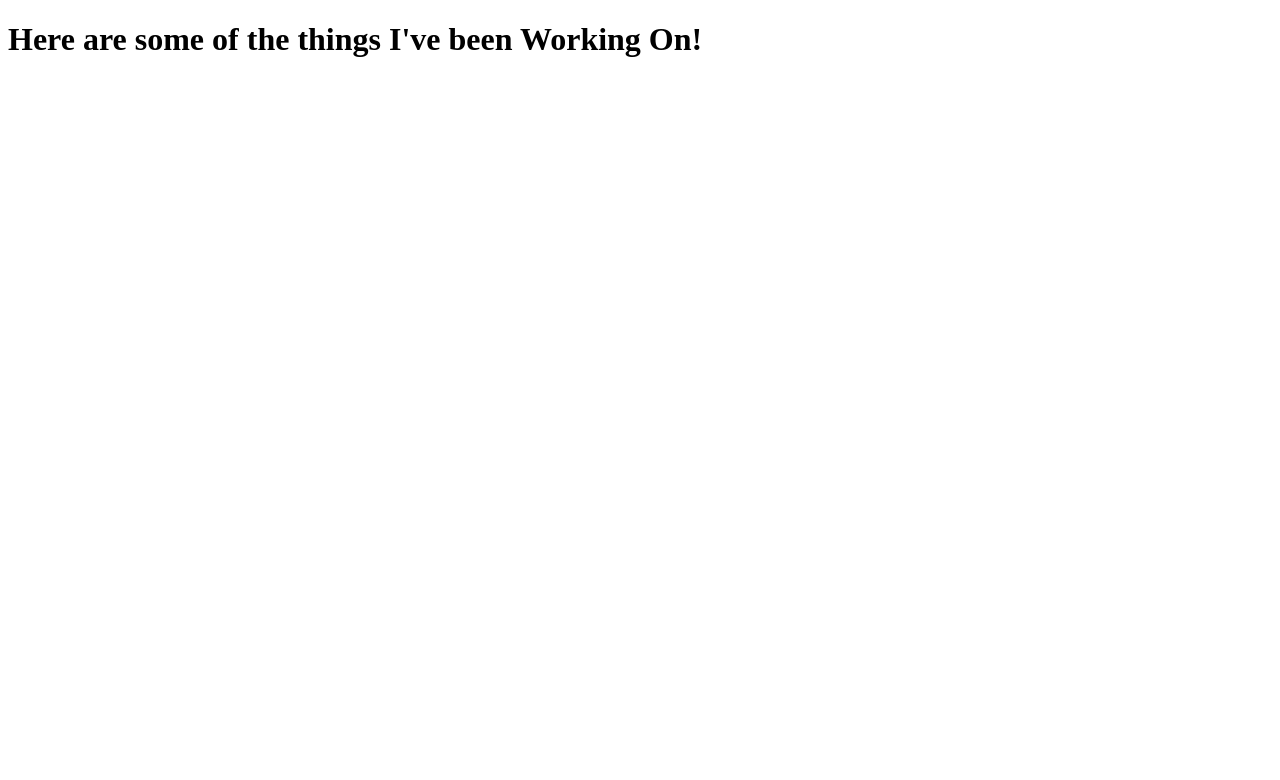
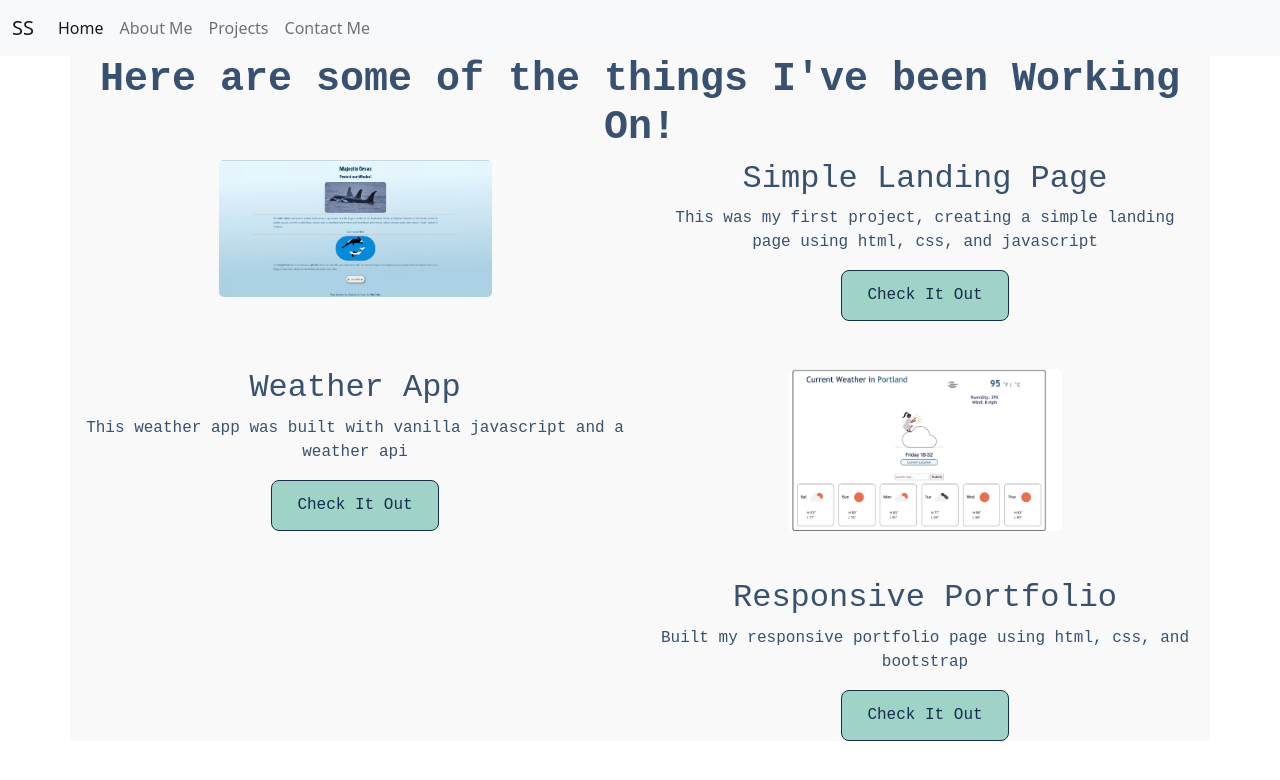
Before and after one commit to spsorens/portfolio-project, a plain HTML site: page projects.html in a window 1280 px wide. Drawn offline with nearby package versions, Linux system fonts and the light colour scheme.

Commit message:
started projects page

```diff
--- a/projects.html
+++ b/projects.html
@@ -4,14 +4,119 @@
     <meta charset="UTF-8" />
     <meta http-equiv="X-UA-Compatible" content="IE=edge" />
     <meta name="viewport" content="width=device-width, initial-scale=1.0" />
+    <link
+      href="https://cdn.jsdelivr.net/npm/bootstrap@5.1.0/dist/css/bootstrap.min.css"
+      rel="stylesheet"
+      integrity="sha384-KyZXEAg3QhqLMpG8r+8fhAXLRk2vvoC2f3B09zVXn8CA5QIVfZOJ3BCsw2P0p/We"
+      crossorigin="anonymous"
+    />
+    <script
+      src="https://cdn.jsdelivr.net/npm/bootstrap@5.1.0/dist/js/bootstrap.bundle.min.js"
+      integrity="sha384-U1DAWAznBHeqEIlVSCgzq+c9gqGAJn5c/t99JyeKa9xxaYpSvHU5awsuZVVFIhvj"
+      crossorigin="anonymous"
+    ></script>
+    <link rel="preconnect" href="https://fonts.googleapis.com" />
+    <link rel="preconnect" href="https://fonts.gstatic.com" crossorigin />
+    <link
+      href="https://fonts.googleapis.com/css2?family=Oxygen&display=swap"
+      rel="stylesheet"
+    />
     <link rel="stylesheet" href="style/portfolio.css" />
     <title>Shannan Sorenson | Projects</title>
   </head>
   <body>
     <!--navbar-->
+    <nav
+      class="navbar navbar-expand-lg navbar-light bg-light"
+      style="background-color: #ded5c4"
+    >
+      <div class="container-fluid">
+        <a class="navbar-brand" href="#">SS</a>
+        <button
+          class="navbar-toggler"
+          type="button"
+          data-bs-toggle="collapse"
+          data-bs-target="#navbarNavAltMarkup"
+          aria-controls="navbarNavAltMarkup"
+          aria-expanded="false"
+          aria-label="Toggle navigation"
+        >
+          <span class="navbar-toggler-icon"></span>
+        </button>
+        <div class="collapse navbar-collapse" id="navbarNavAltMarkup">
+          <div class="navbar-nav">
+            <a class="nav-link active" aria-current="page" href="index.html"
+              >Home</a
+            >
+            <a class="nav-link" href="about.html">About Me</a>
+            <a class="nav-link" href="projects.html">Projects</a>
+            <a class="nav-link" href="contact.html">Contact Me</a>
+          </div>
+        </div>
+      </div>
+    </nav>
+    <!--projects-->
 
-    <!--projects-->
-    <h1>Here are some of the things I've been Working On!</h1>
+    <div class="container">
+      <h1>Here are some of the things I've been Working On!</h1>
+      <div class="row mb-5">
+        <div class="col">
+          <img src="images/orcas-project.jpeg" class="project-image" alt="" />
+        </div>
+        <div class="col">
+          <div class="project-description">
+            <h2>Simple Landing Page</h2>
+            <p>
+              This was my first project, creating a simple landing page using
+              html, css, and javascript
+            </p>
+            <a
+              href="https://suspicious-swartz-649145.netlify.app/"
+              target="_blank"
+              class="btn btn-branding"
+              >Check It Out</a
+            >
+          </div>
+        </div>
+      </div>
+      <div class="row mb-5">
+        <div class="col">
+          <div class="project-description">
+            <h2>Weather App</h2>
+            <p>
+              This weather app was built with vanilla javascript and a weather
+              api
+            </p>
+            <a
+              href="https://quirky-torvalds-83283f.netlify.app/"
+              target="_blank"
+              class="btn btn-branding"
+              >Check It Out</a
+            >
+          </div>
+        </div>
+        <div class="col">
+          <img src="images/weather-project.jpeg" class="project-image" alt="" />
+        </div>
+      </div>
+      <div class="row">
+        <div class="col"><img src="" alt="" /></div>
+        <div class="col">
+          <div class="project-description">
+            <h2>Responsive Portfolio</h2>
+            <p>
+              Built my responsive portfolio page using html, css, and bootstrap
+            </p>
+            <a
+              href="https://angry-villani-ae6bd1.netlify.app/"
+              target="_blank"
+              class="btn btn-branding"
+              >Check It Out</a
+            >
+          </div>
+        </div>
+      </div>
+    </div>
     <!--skillset-->
   </body>
 </html>
```
